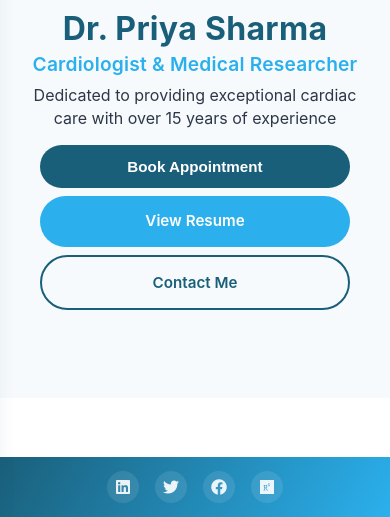
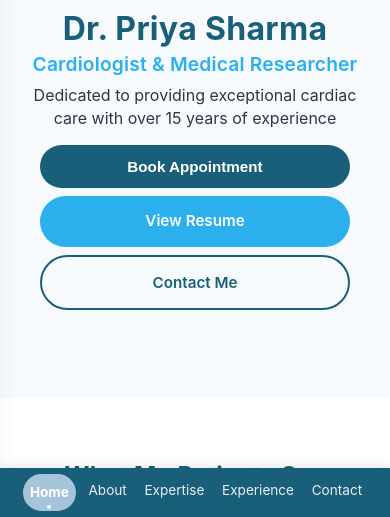
Before and after one commit to lord-rudra0/Portfolio-Doc, a website: page index.html in a window 390 px wide. Shown: the part 327-844 px from the top of the page. Drawn offline with Linux system fonts and the light colour scheme.

Commit message:
small devices footer fixed

```diff
--- a/styles.css
+++ b/styles.css
@@ -49,6 +49,8 @@
 
 html {
   scroll-behavior: smooth;
+  height: 100%;
+  scroll-padding-bottom: 60px; /* Match footer height */
 }
 
 body {
@@ -56,7 +58,8 @@ body {
   color: var(--text-color);
   background: var(--light-bg);
   line-height: 1.7;
-  min-height: 100vh;
+  min-height: 100%;
+  position: relative;
   overflow-x: hidden;
 }
 
@@ -1213,150 +1216,143 @@ section + section {
   border: none;
 }
 
-/* Footer */
+/* Footer Styles */
 footer {
-  background: var(--gradient-primary);
-  color: var(--text-white);
-  padding: 0 2rem;
-  position: fixed;
-  bottom: 0;
-  left: 0;
-  width: 100%;
-  height: var(--navbar-height);
-  display: flex;
-  align-items: center;
-  justify-content: center;
-  z-index: 100;
-  animation: fadeIn var(--transition-slow);
+    background: var(--primary-color);
+    color: var(--text-white);
+    padding: 0.75rem 2rem;
+    width: 100%;
 }
 
 .footer-content {
-  max-width: 1200px;
-  margin: 0 auto;
-  width: 100%;
-  display: flex;
-  align-items: center;
-  justify-content: space-between;
+    max-width: 1200px;
+    margin: 0 auto;
+    display: flex;
+    justify-content: space-between;
+    align-items: center;
 }
 
 .footer-section {
-  display: flex;
-  align-items: center;
-  gap: 2rem;
+    display: flex;
+    gap: 2rem;
 }
 
 .footer-section a {
-  color: rgba(255, 255, 255, 0.9);
-  text-decoration: none;
-  transition: var(--transition);
-  font-weight: 500;
-  font-size: 1.08rem;
-  padding: 0.5rem;
-  white-space: nowrap;
-}
-
-.footer-section a:hover {
-  color: var(--text-white);
-}
-
-/* Mobile Responsive Footer */
+    color: var(--text-white);
+    text-decoration: none;
+    transition: all 0.3s ease;
+    opacity: 0.9;
+}
+
+.footer-section a:hover,
+.footer-section a.active {
+    opacity: 1;
+}
+
+.social-icons {
+    display: flex;
+    gap: 1rem;
+}
+
+/* For smaller devices - fixed footer */
 @media (max-width: 768px) {
-  footer {
-    height: var(--navbar-height);
-    padding: 0 1rem;
-  }
-
-  .footer-content {
-    flex-direction: row;
-    justify-content: space-between;
-  }
-
-  .footer-section:first-child {
-    display: none; /* Hide navigation links on mobile */
-  }
-
-  .footer-section:last-child {
-    width: auto;
-    margin: 0 auto;
-  }
-
-  .social-icons {
-    gap: 1rem;
-  }
-
-  .social-icons a {
-    width: 32px;
-    height: 32px;
-  }
-
-  .social-icons i {
-    font-size: 1rem;
-  }
-}
-
-/* Small Mobile Devices */
+    /* Add padding to body to prevent footer overlap */
+    body {
+        padding-bottom: 60px; /* Height of the footer */
+    }
+
+    footer {
+        position: fixed;
+        bottom: 0;
+        left: 0;
+        right: 0;
+        z-index: 1000;
+        padding: 0.5rem;
+        box-shadow: 0 -2px 10px rgba(0, 0, 0, 0.1);
+    }
+
+    .footer-content {
+        flex-direction: column;
+        gap: 0.5rem;
+    }
+
+    .footer-section {
+        width: 100%;
+        justify-content: center;
+        gap: 0.75rem;
+    }
+
+    /* Hide social icons section on mobile */
+    .footer-section:last-child {
+        display: none;
+    }
+
+    .footer-section a {
+        font-size: 0.9rem;
+        padding: 0.4rem;
+        /* Add active state indicator */
+        position: relative;
+    }
+
+    .footer-section a.active::after {
+        content: '';
+        position: absolute;
+        bottom: 0;
+        left: 50%;
+        transform: translateX(-50%);
+        width: 4px;
+        height: 4px;
+        background: var(--text-white);
+        border-radius: 50%;
+    }
+}
+
+/* Extra small devices */
 @media (max-width: 480px) {
-  footer {
-    padding: 0 0.8rem;
-  }
-
-  .social-icons {
-    gap: 0.8rem;
-  }
-
-  .social-icons a {
-    width: 28px;
-    height: 28px;
-  }
-
-  .social-icons i {
-    font-size: 0.9rem;
-  }
-}
-
-/* Landscape Mode */
+    body {
+        padding-bottom: 50px; /* Slightly reduced footer height */
+    }
+
+    footer {
+        padding: 0.4rem;
+    }
+
+    .footer-section {
+        gap: 0.5rem;
+    }
+
+    .footer-section a {
+        font-size: 0.85rem;
+        padding: 0.3rem;
+    }
+}
+
+/* Very small devices */
+@media (max-width: 360px) {
+    .footer-section {
+        gap: 0.4rem;
+    }
+
+    .footer-section a {
+        font-size: 0.8rem;
+        padding: 0.25rem;
+    }
+}
+
+/* Landscape mode adjustments */
 @media (max-height: 480px) and (orientation: landscape) {
-  footer {
-    position: fixed;
-    height: var(--navbar-height);
-  }
-
-  .footer-content {
-    flex-direction: row;
-  }
-
-  .footer-section:first-child {
-    display: none; /* Keep navigation links hidden in landscape */
-  }
-}
-
-.social-icons {
-  display: flex;
-  gap: 1rem;
-}
-
-.social-icons a {
-  width: 32px;
-  height: 32px;
-  background: rgba(255, 255, 255, 0.1);
-  border-radius: 50%;
-  display: flex;
-  align-items: center;
-  justify-content: center;
-  transition: var(--transition);
-}
-
-.social-icons a:hover {
-  background: rgba(255, 255, 255, 0.2);
-  transform: translateY(-3px);
-}
-
-.social-icons i {
-  font-size: 1rem;
-}
-
-.footer-bottom {
-  display: none;
+    body {
+        padding-bottom: 45px;
+    }
+
+    footer {
+        padding: 0.3rem;
+    }
+
+    .footer-section a {
+        font-size: 0.8rem;
+        padding: 0.2rem;
+    }
 }
 
 /* Animations */
@@ -2321,3 +2317,9 @@ html {
 footer {
     animation: fadeIn var(--transition-slow);
 }
+
+/* Main content wrapper if you have one */
+.main-content {
+    width: 100%;
+    overflow-x: hidden;
+}
```
